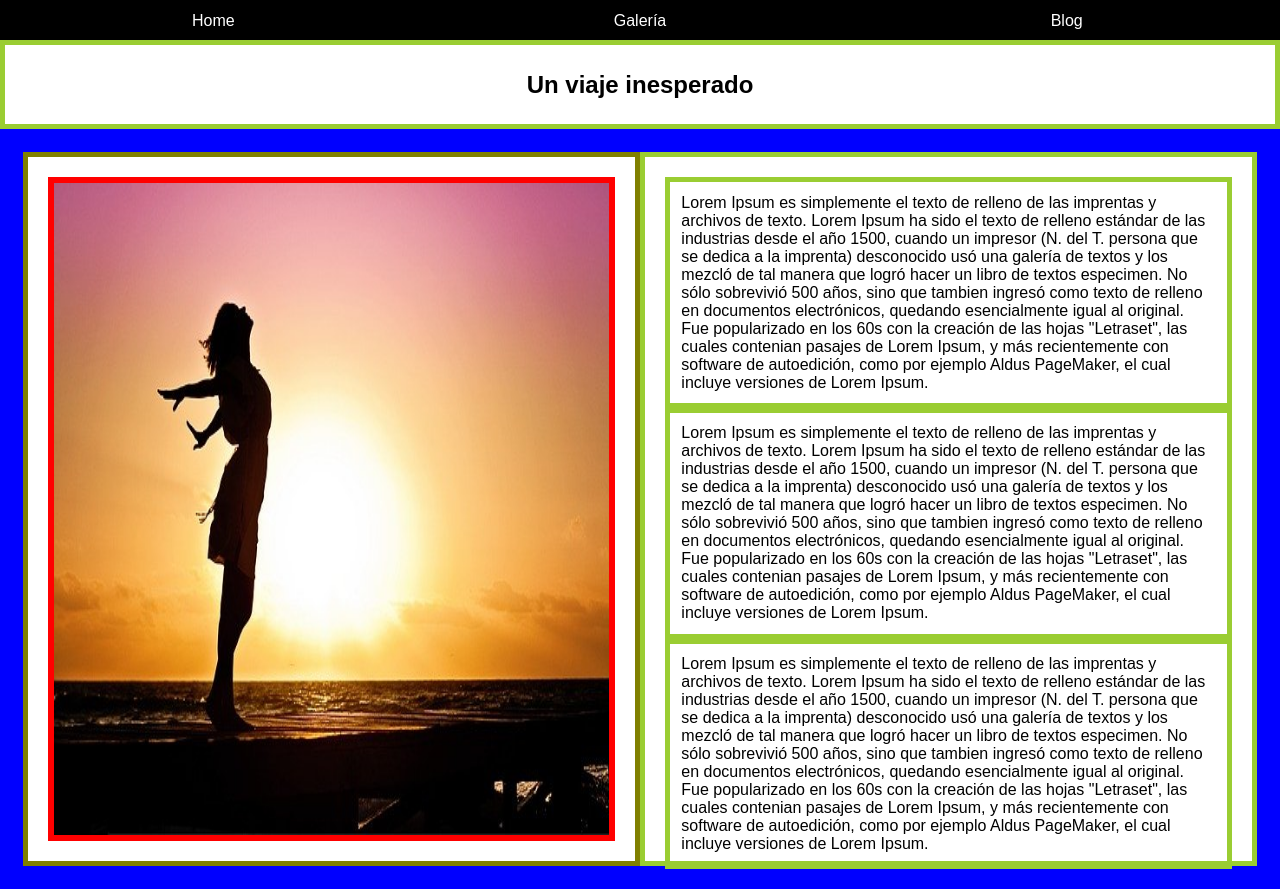
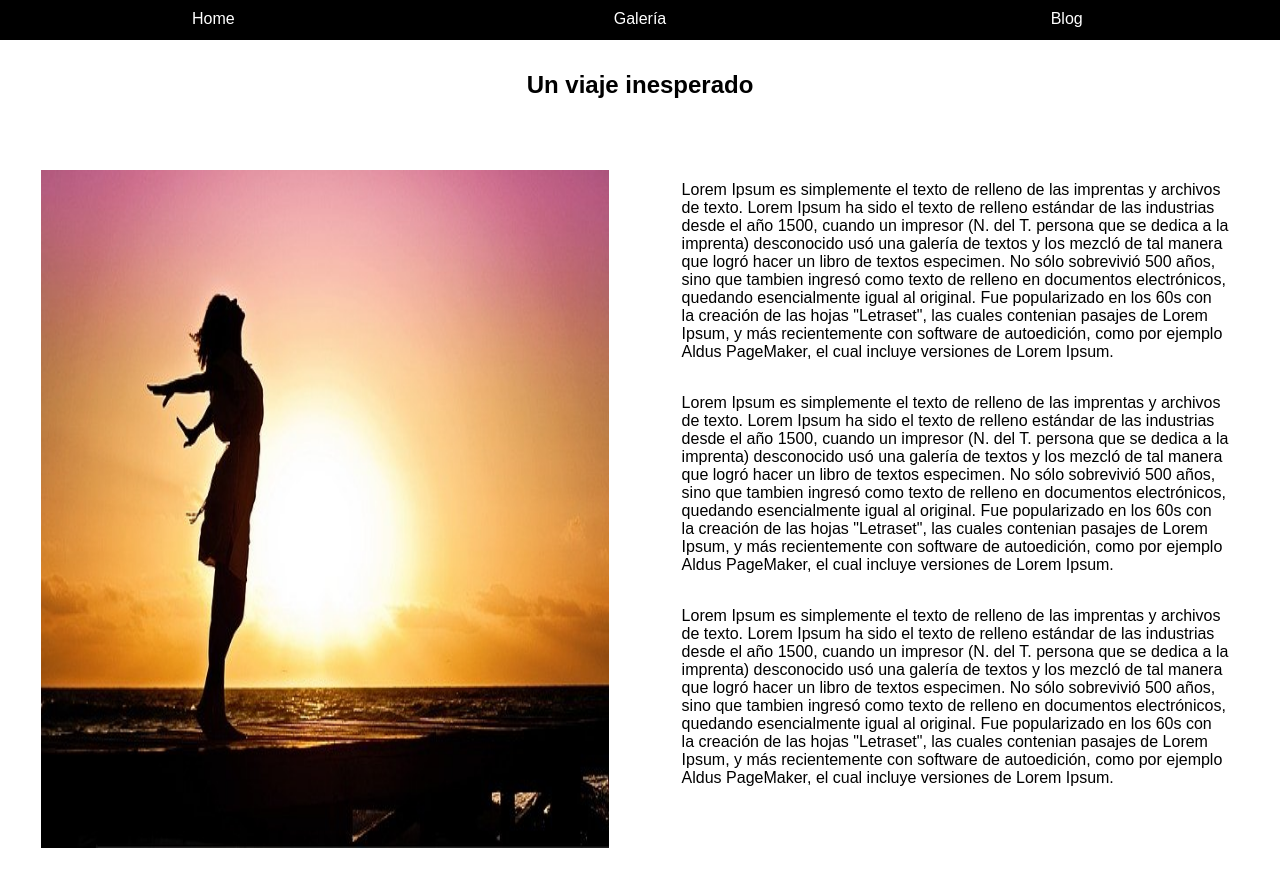
Before and after one commit to cascodenotch/Maquetacion, a plain HTML site: page Maquetación_Basica/blog.html in a window 1280 px wide. Drawn offline with Linux system fonts and the light colour scheme.

Commit message:
Quitar color de los bordes

```diff
--- a/Maquetación_Basica/blog.css
+++ b/Maquetación_Basica/blog.css
@@ -8,7 +8,7 @@
 }
 
 .barra {
-    border:0px solid;
+    border: 0px solid transparent;
     width: 100%;
     height: 5vh;
     display: flex;
@@ -16,18 +16,17 @@
 }
 
 .boton {
-    border:0px solid;
+    border:10px solid transparent;
     text-decoration: none;
     color: white;
     background-color: black;
     height: 100%;
     width: 100%;
     text-align: center;
-    padding: 12px;
 }
 
 .cuerpo{
-    border:23px solid blue;
+    border:10px solid transparent;
     height: 95vh;
     display: flex;
     flex-direction: row;
@@ -37,7 +36,7 @@
 }
 
 article{
-    border:5px solid yellowgreen;
+    border:5px solid transparent;
     width: 50%;
     height: 100%;
     padding: 20px;
@@ -47,24 +46,24 @@ article{
 }
 
 h1{
-    border:5px solid yellowgreen;
+    border:5px solid transparent;
     padding: 2%;
     text-align: center;
 }
 
 p{
-    border:5px solid yellowgreen;
+    border:5px solid transparent;
     padding: 2%;
 }
 
 .imagen{
-    border: 5px solid olive;
+    border: 5px solid transparent;
     height: 100%;
     width: 50%;
     padding: 20px;
 }
 img{
-    border:6px solid red;
+    border:6px solid transparent;
     height: 100%;
     width: 100%;
 }
--- a/Maquetación_Basica/galeria.css
+++ b/Maquetación_Basica/galeria.css
@@ -8,7 +8,7 @@
 }
 
 .barra {
-    border:0px solid;
+    border: 0px solid transparent;
     width: 100%;
     height: 5vh;
     display: flex;
@@ -16,14 +16,13 @@
 }
 
 .boton {
-    border:0px solid;
+    border:10px solid transparent;
     text-decoration: none;
     color: white;
     background-color: black;
     height: 100%;
     width: 100%;
     text-align: center;
-    padding: 12px;
 }
 
 section{
--- a/Maquetación_Basica/home.css
+++ b/Maquetación_Basica/home.css
@@ -8,7 +8,7 @@
 }
 
 .barra {
-    border:0px solid;
+    border: 0px solid transparent;
     width: 100%;
     height: 5vh;
     display: flex;
@@ -16,18 +16,17 @@
 }
 
 .boton {
-    border:0px solid;
+    border:10px solid transparent;
     text-decoration: none;
     color: white;
     background-color: black;
     height: 100%;
     width: 100%;
     text-align: center;
-    padding: 12px;
 }
 
 .cuerpo{
-    border:23px solid blue;
+    border:10px solid transparent;
     height: 95vh;
     display: flex;
     flex-direction: row;
@@ -37,7 +36,7 @@
 }
 
 article{
-    border:5px solid yellowgreen;
+    border:5px solid transparent;
     width: 60%;
     height: 100%;
     padding: 20px;
@@ -46,24 +45,24 @@ article{
 }
 
 h1{
-    border:5px solid yellowgreen;
+    border:5px solid transparent;
     padding: 2%;
 }
 
 p{
-    border:5px solid yellowgreen;
+    border:5px solid transparent;
     padding: 2%;
 }
 
 .imagen{
-    border: 5px solid olive;
+    border: 5px solid transparent;
     height: 100%;
     width: 40%;
     padding: 20px;
 
 }
 img{
-    border:6px solid red;
+    border:6px solid transparent;
     height: 100%;
     width: 100%;
 }
```
Also changed, not shown: 1 other file.
